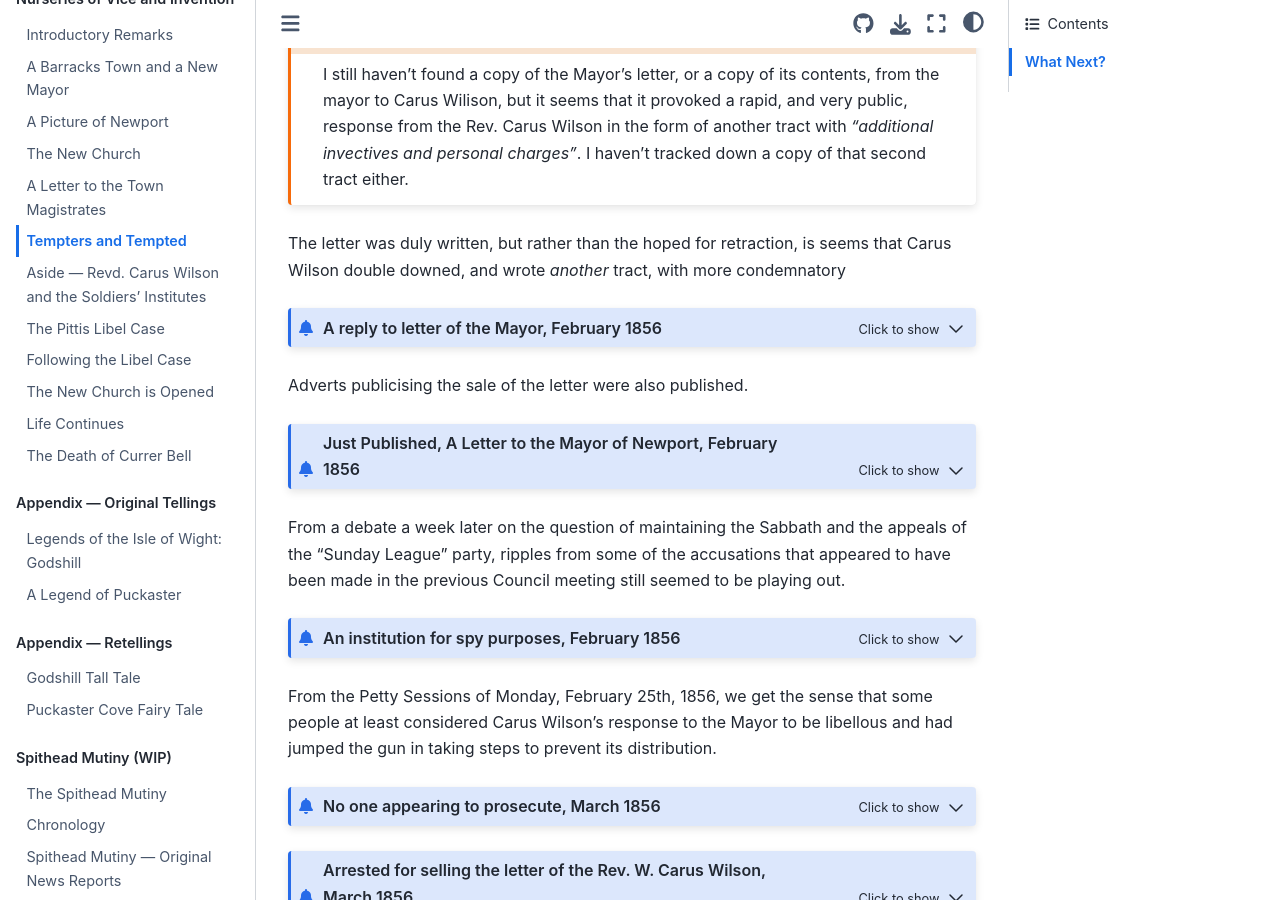
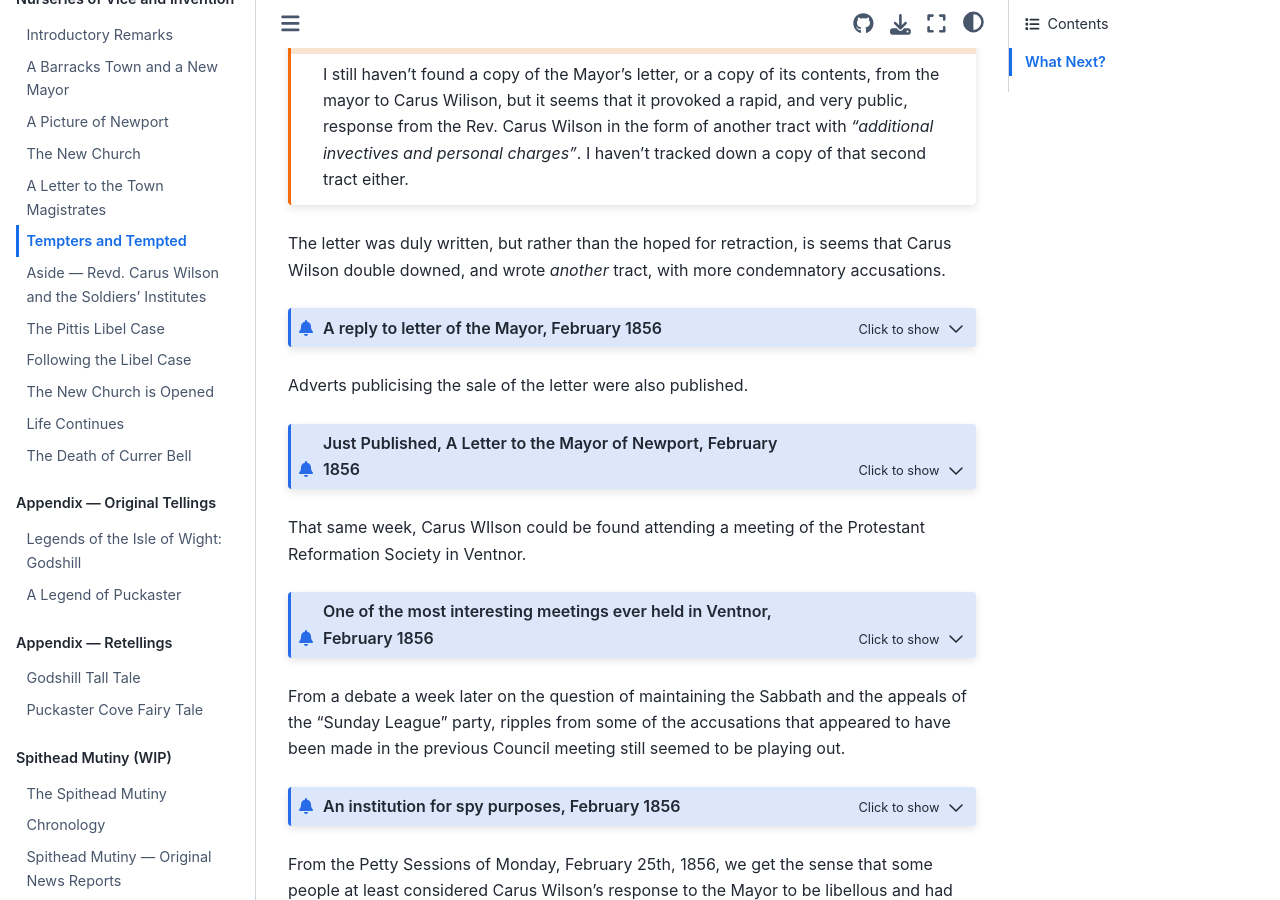
Before and after one commit to psychemedia/island-storynotes, a Jupyter Book: the page built from carus-wilson/20-tempters-and-tempted.md, in a window 1280 px wide and 900 px high, scrolled down 2933 px. Built offline with Jupyter Book 1.0.4 settings and Sphinx 7.4.7 and the Sphinx Book theme 1.1.4, drawn with Linux system fonts in a browser that asks for light colours.

Commit message:
Update 20-tempters-and-tempted.md

````diff
--- a/carus-wilson/20-tempters-and-tempted.md
+++ b/carus-wilson/20-tempters-and-tempted.md
@@ -189,7 +189,8 @@ I still haven't found a copy of the Mayor's letter, or a copy of its contents, f
 
 ```
 
-The letter was duly written, but rather than the hoped for retraction, is seems that Carus Wilson double downed, and wrote *another* tract, with more condemnatory
+The letter was duly written, but rather than the hoped for retraction, is seems that Carus Wilson double downed, and wrote *another* tract, with more condemnatory accusations.
+
 ```{admonition} A reply to letter of the Mayor, February 1856
 :class: dropdown
 [Hampshire Telegraph - Saturday 23 February 1856](https://britishnewspaperarchive.co.uk/viewer/bl/0000069/18560223/014/0004)
@@ -210,6 +211,17 @@ A LETTER TO THE MAYOR OF NEWPORT, in Reply to his Letter of Remonstrances regard
 "Whether it be right in the sight of God to hearken unto you more than God, judge ye. For we cannot but speak the things which we have seen and heard."—Acts iv., 19, 20.
 
 Also, TEMPTERS AND TEMPTED, a Tract, by the Rev. W CARUS WILSON. Price 1d, or 12 copies free by post, 2s. Published by Thomas Butler, Bookseller, Ventnor, Isle of Wight ; and Sold by Batchelor, Bookseller, Portsmouth; Sharland, Southampton ; Wayland, Ryde ; Pinhorn, Cowes ; and by all Booksellers at Newport.
+
+```
+
+That same week, Carus WIlson could be found attending a meeting of the Protestant Reformation Society in Ventnor.
+
+```{admonition} One of the most interesting meetings ever held in Ventnor, February 1856
+:class: dropdown
+
+[Isle of Wight Observer - Saturday 23 February 1856](https://britishnewspaperarchive.co.uk/viewer/bl/0000170/18560223/009/0003)
+
+Protestant Reformation Society.— A public meeting in behalf this society was held at the Institution on Tuesday evening, the Rev. J. N. Coleman in the chair. The meeting was opened by prayer by the Rev. W. Carus Wilson. The first speaker was the Rev. M. Clementson, the secretary, who stated the objects of the society. The Rev. Dr. Cumming, in his usual talented manner, spoke at a considerable length, and greatly interested the audience. The next speaker was the Rev. J. Rogers, of the Irish Church Missionary Society, followed by the Rev. W. Carus Wilson, who closed the meeting. This was one of the most interesting meetings ever held in Ventnor, and the room was crowded to excess. The next morning another meeting was held at the same place, for the same object, and the meeting was equally interesting and well attended. Sunday next sermons will preached in behalf of the same society by the Rev. M. Clementson, at Ventnor Church in the morning and evening, and at Bonchurch Church in the afternoon.
 
 ```
 
````
